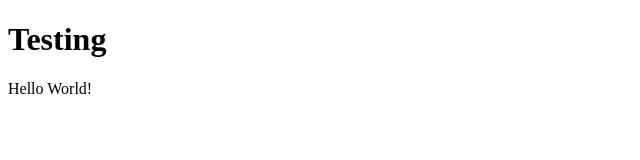
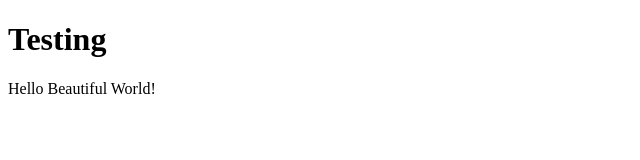
Before and after one commit to Emrys241/wdd230, a plain HTML site: page index.html in a window 1280 px wide. Shown: the full height of the page, 0-640 px from the left. Drawn offline with Linux system fonts and the light colour scheme.

Commit message:
added beau

```diff
--- a/index.html
+++ b/index.html
@@ -8,6 +8,6 @@
 </head>
 <body>
    <h1>Testing</h1>
-   <footer>Hello World!</footer>
+   <footer> Hello Beautiful World! </footer>
 </body>
 </html>
```
